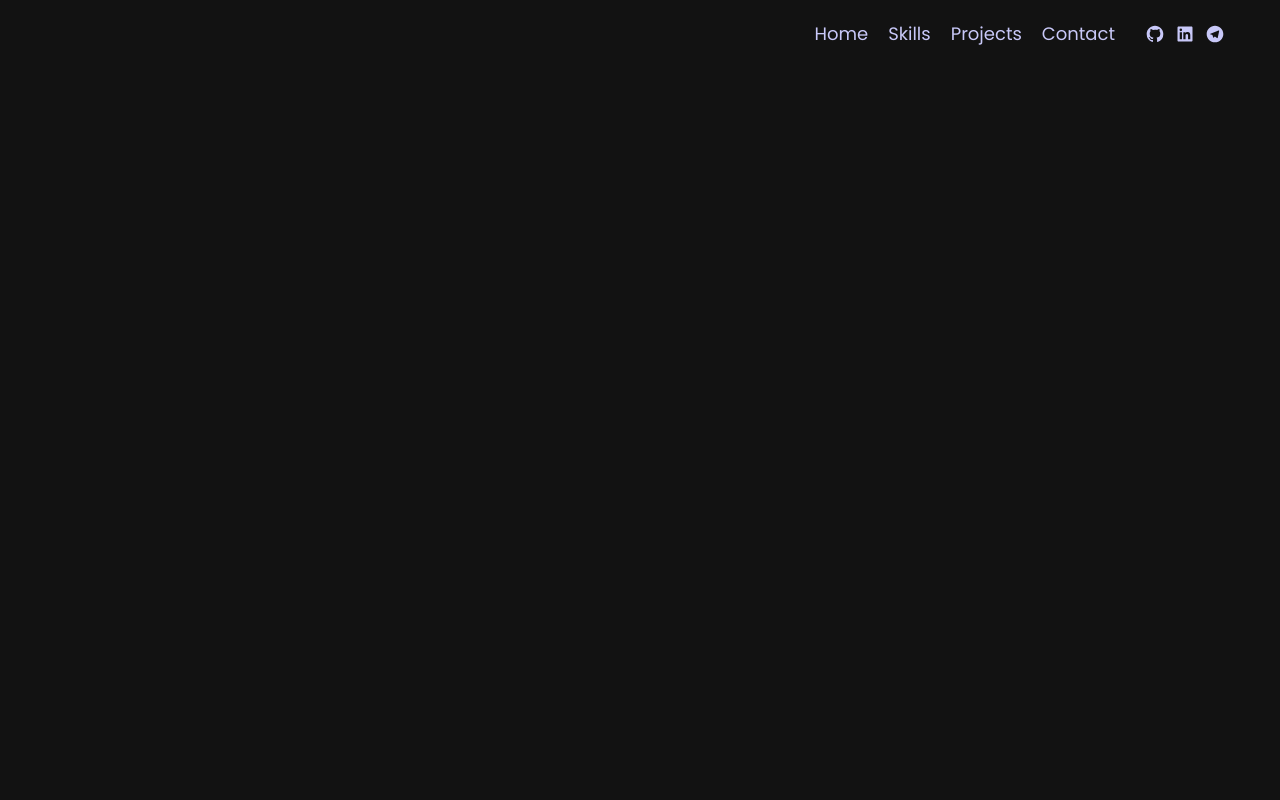
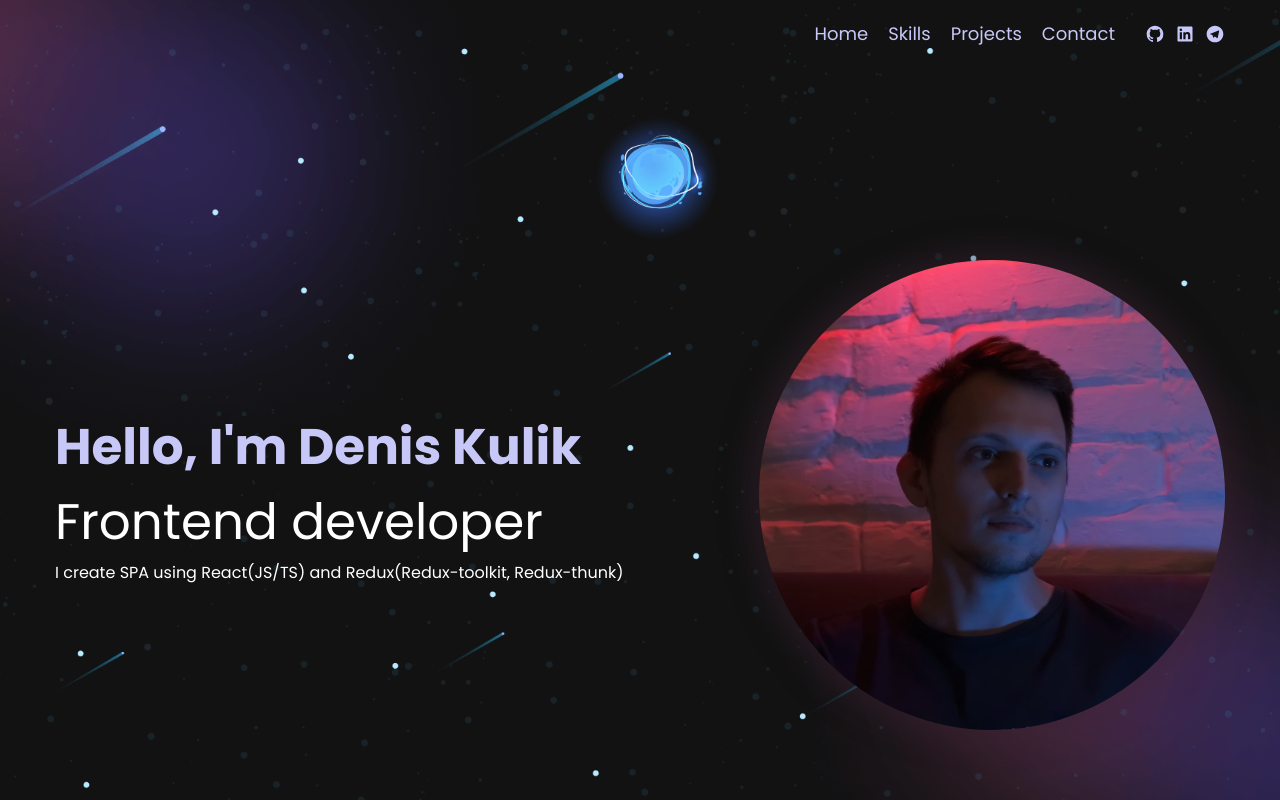
Before and after one commit to DenisKulik/frontend-developer-portfolio, a React (Vite) app: page / in a window 1280 px wide. Built offline with nearby package versions, Linux system fonts and the light colour scheme.

Commit message:
add Home section

```diff
--- a/src/App.tsx
+++ b/src/App.tsx
@@ -1,10 +1,12 @@
 import { AppWrapper } from './AppStyles.ts';
 import Header from './layout/Header';
+import Home from './layout/Home';
 
 const App = () => {
     return (
         <AppWrapper>
             <Header />
+            <Home />
         </AppWrapper>
     );
 };
--- /dev/null
+++ b/src/layout/Home/HomeStyles.ts
@@ -0,0 +1,46 @@
+import styled from 'styled-components';
+import banner from '../../assets/banner-bg.png'
+
+export const HomeWrapper = styled.section`
+  height: 100vh;
+  padding: 26rem 0 10rem 0;
+  position: relative;
+  background: url(${banner}) center center no-repeat;
+  background-size: cover;
+`;
+
+export const HomeInner = styled.div`
+  display: flex;
+  justify-content: space-between;
+  align-items: center;
+  gap: 0.5rem;
+  position: relative;
+`;
+
+export const AboutMe = styled.div`
+  flex: 1 1 60%;
+`;
+
+export const Title = styled.h1`
+  font-size: 5rem;
+  color: #c8c8f8;
+`;
+
+export const Subtitle = styled.span`
+  font-size: 5rem;
+`;
+
+export const Description = styled.p`
+  font-size: 1.6rem;
+`;
+
+export const PhotoWrapper = styled.div`
+  flex: 1 1 40%;
+`;
+
+export const MyPhoto = styled.img`
+  max-width: 100%;
+  height: auto;
+  border-radius: 50%;
+  box-shadow: 0 0 3rem 1rem rgba(58, 33, 49, 0.5);
+`;
--- /dev/null
+++ b/src/layout/Home/index.tsx
@@ -0,0 +1,31 @@
+import {
+    AboutMe, Description, HomeInner, HomeWrapper, MyPhoto,
+    PhotoWrapper,
+    Subtitle, Title,
+} from './HomeStyles.ts';
+import photo from '../../assets/my-photo.jpg';
+import Container from '../Container';
+
+const Home = () => {
+    return (
+        <HomeWrapper>
+            <Container>
+                <HomeInner>
+                    <AboutMe>
+                        <Title>Hello, I'm Denis Kulik</Title>
+                        <Subtitle>Frontend developer</Subtitle>
+                        <Description>
+                            I create SPA using React(JS/TS) and
+                            Redux(Redux-toolkit, Redux-thunk)
+                        </Description>
+                    </AboutMe>
+                    <PhotoWrapper>
+                        <MyPhoto src={photo} alt="Denis-Kulik" />
+                    </PhotoWrapper>
+                </HomeInner>
+            </Container>
+        </HomeWrapper>
+    );
+};
+
+export default Home;
```
Also changed, not shown: src/assets/banner-bg.png (added), src/assets/my-photo.jpg (added).
